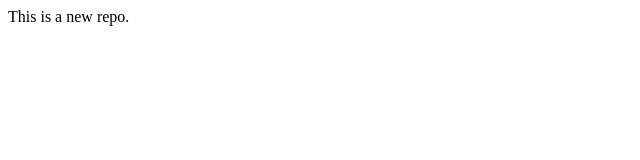
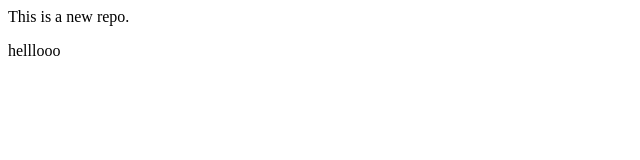
Before and after one commit to mahalakshm1/localrepo, a plain HTML site: page index.html in a window 1280 px wide. Shown: the full height of the page, 0-640 px from the left. Drawn offline with Linux system fonts and the light colour scheme.

Commit message:
add new feature

```diff
--- a/index.html
+++ b/index.html
@@ -1 +1,2 @@
 <p>This is a new repo.</p>
+<p> helllooo</p>
```
